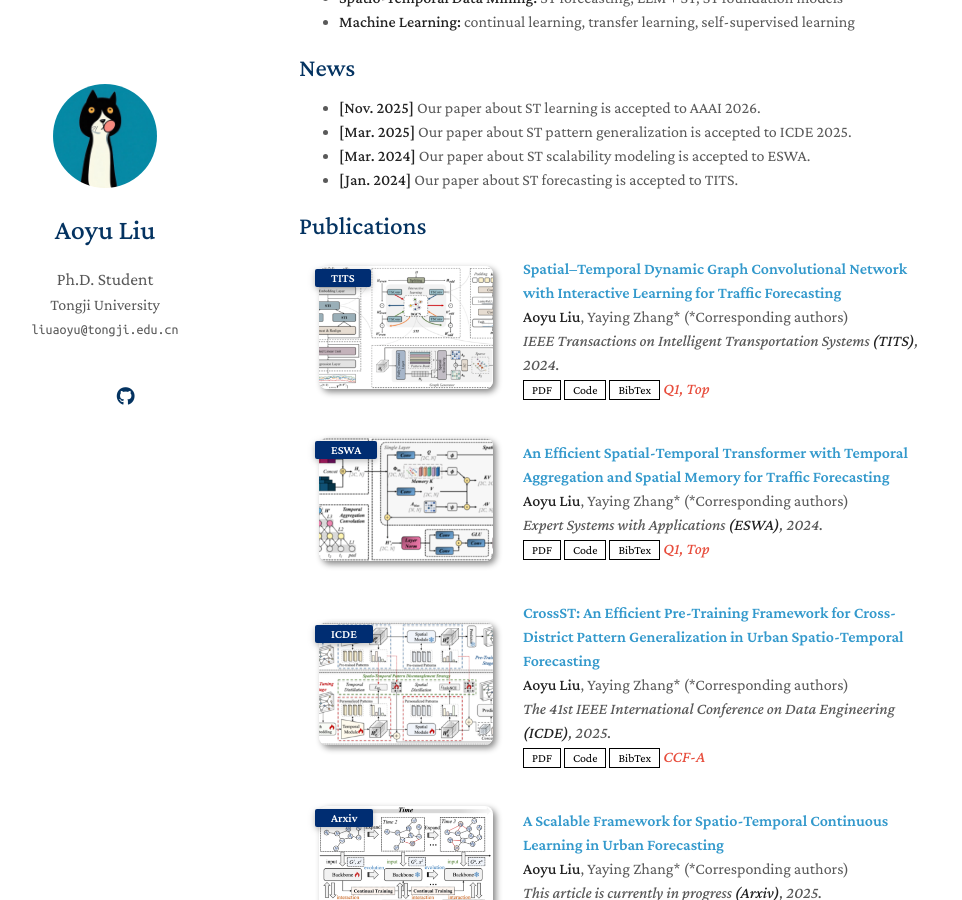
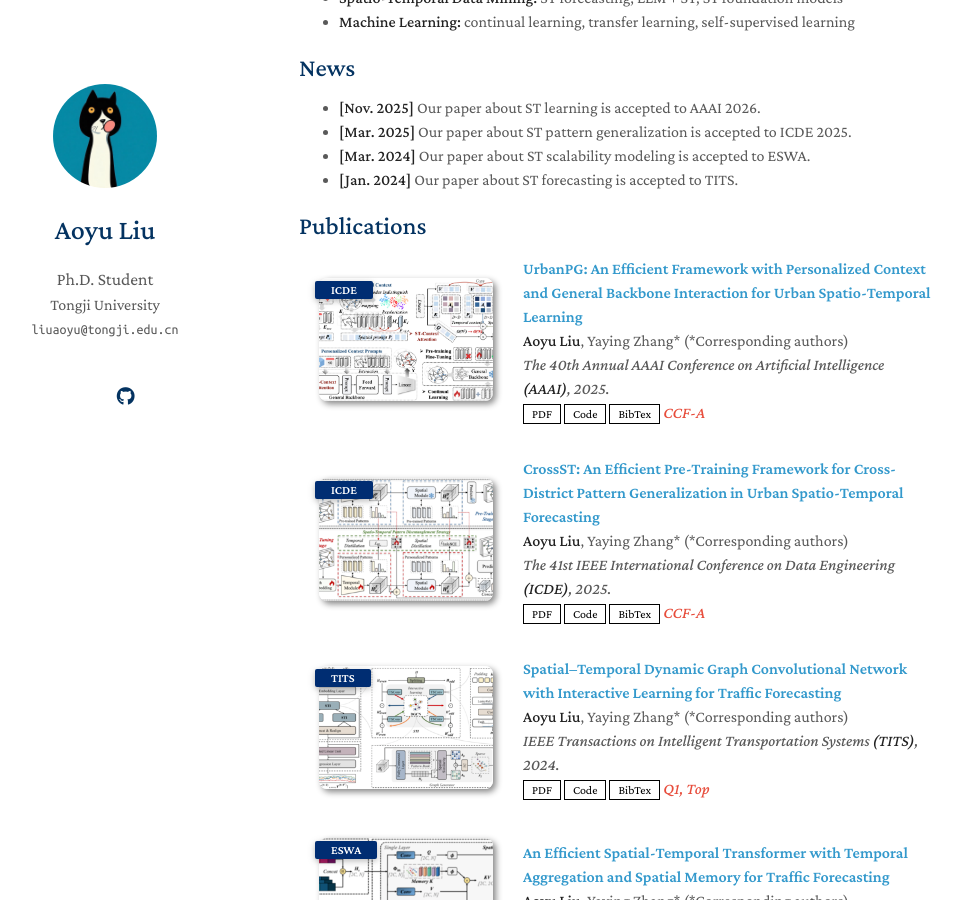
Before and after one commit to Aoyu-Liu/Aoyu-Liu.github.io, a Jekyll site: the page built from index.md, in a window 1280 px wide and 900 px high, scrolled down 282 px. Shown: the whole window, without its empty margins (171-1133 px from the left). Built offline with Jekyll 4.4.1, drawn with Linux system fonts in a browser that asks for light colours; a style sheet for code colours, icons or effects is not loaded; our own code applies the rules of GitHub Pages for plain Markdown files.

Commit message:
Update publications.yml

```diff
--- a/_data/publications.yml
+++ b/_data/publications.yml
@@ -1,4 +1,24 @@
 main:
+
+- title: 'UrbanPG: An Efficient Framework with Personalized Context and General Backbone Interaction for Urban Spatio-Temporal Learning'
+  authors: "<strong>Aoyu Liu</strong>, Yaying Zhang* (*Corresponding authors)"
+  conference_short: ICDE
+  conference: "The 40th Annual AAAI Conference on Artificial Intelligence <strong>(AAAI)</strong>, 2025."
+  pdf: https://aoyu-liu.github.io/ # 待更新为正式链接
+  code: https://github.com/Aoyu-Liu/UrbanPG
+  bibtex: https://aoyu-liu.github.io/ # 待更新为BibTeX文件路径
+  image: ./assets/img/aaai_urbanpg.png
+  notes: "CCF-A"
+
+- title: 'CrossST: An Efficient Pre-Training Framework for Cross-District Pattern Generalization in Urban Spatio-Temporal Forecasting'
+  authors: "<strong>Aoyu Liu</strong>, Yaying Zhang* (*Corresponding authors)"
+  conference_short: ICDE
+  conference: "The 41st IEEE International Conference on Data Engineering <strong>(ICDE)</strong>, 2025."
+  pdf: https://aoyu-liu.github.io/ # 待更新为正式链接
+  code: https://github.com/Aoyu-Liu/CrossST
+  bibtex: https://aoyu-liu.github.io/ # 待更新为BibTeX文件路径
+  image: ./assets/img/work3.png
+  notes: "CCF-A"
 
 - title: Spatial–Temporal Dynamic Graph Convolutional Network with Interactive Learning for Traffic Forecasting
   authors: "<strong>Aoyu Liu</strong>, Yaying Zhang* (*Corresponding authors)"
@@ -20,16 +40,6 @@ main:
   image: ./assets/img/work2.png
   notes: "Q1, Top"
 
-- title: 'CrossST: An Efficient Pre-Training Framework for Cross-District Pattern Generalization in Urban Spatio-Temporal Forecasting'
-  authors: "<strong>Aoyu Liu</strong>, Yaying Zhang* (*Corresponding authors)"
-  conference_short: ICDE
-  conference: "The 41st IEEE International Conference on Data Engineering <strong>(ICDE)</strong>, 2025."
-  pdf: https://aoyu-liu.github.io/ # 待更新为正式链接
-  code: https://github.com/Aoyu-Liu/CrossST
-  bibtex: https://aoyu-liu.github.io/ # 待更新为BibTeX文件路径
-  image: ./assets/img/work3.png
-  notes: "CCF-A"
-
 - title: A Scalable Framework for Spatio-Temporal Continuous Learning in Urban Forecasting
   authors: "<strong>Aoyu Liu</strong>, Yaying Zhang* (*Corresponding authors)"
   conference_short: Arxiv
```
